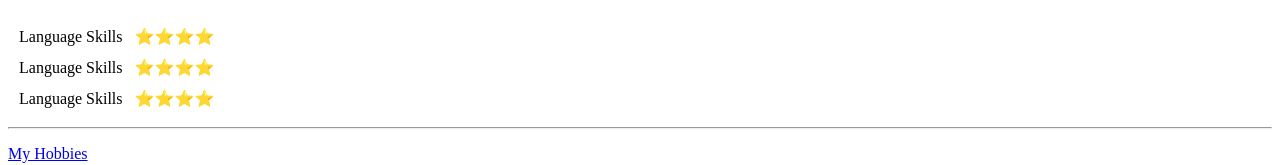
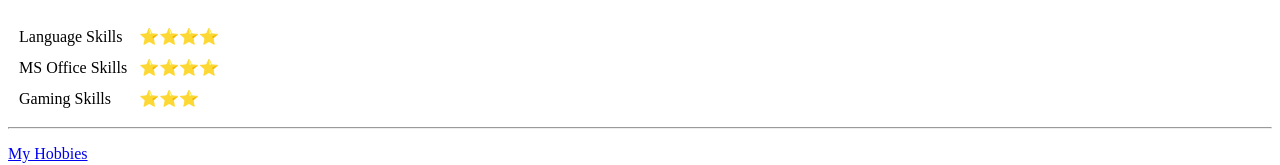
Before and after one commit to Timoy11/CV, a plain HTML site: page index.html in a window 1280 px wide. Shown: the part 500-665 px from the top of the page. Drawn offline with Linux system fonts and the light colour scheme.

Commit message:
Update error in skills

```diff
--- a/index.html
+++ b/index.html
@@ -56,12 +56,12 @@
       <td>⭐⭐⭐⭐</td>
     </tr>
     <tr>
-      <td>Language Skills</td>
+      <td>MS Office Skills</td>
       <td>⭐⭐⭐⭐</td>
     </tr>
     <tr>
-      <td>Language Skills</td>
-      <td>⭐⭐⭐⭐</td>
+      <td>Gaming Skills</td>
+      <td>⭐⭐⭐</td>
     </tr>
   </table>
 <hr>
```
